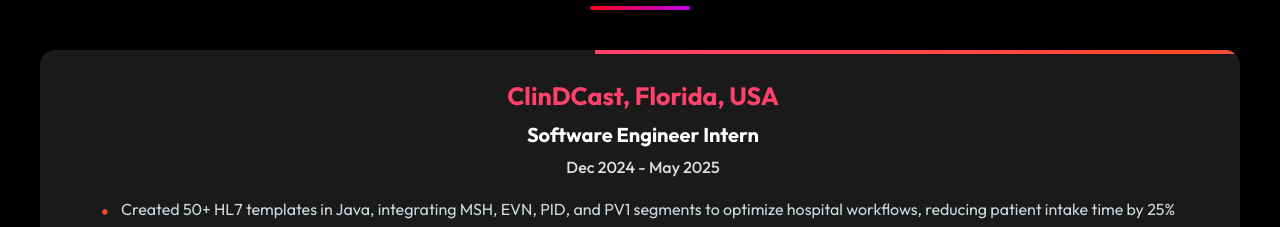
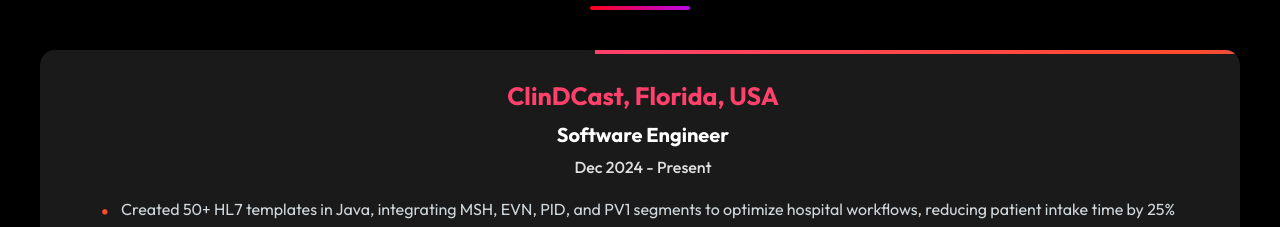
Before and after one commit to valusanikil/portfolio-nikil-valusa, a React (Create React App) app: page / in a window 1280 px wide. Shown: the part 2940-3167 px from the top of the page. Built offline with nearby package versions, Linux system fonts and the light colour scheme.

Commit message:
e changes

```diff
--- a/src/Components/Experience/Experience.js
+++ b/src/Components/Experience/Experience.js
@@ -22,8 +22,8 @@
             <h6>
               <b onClick={clinDCastLink}>ClinDCast, Florida, USA</b>
             </h6>
-            <h4>Software Engineer Intern</h4>
-            <h5>Dec 2024 - May 2025</h5>
+            <h4>Software Engineer</h4>
+            <h5>Dec 2024 - Present</h5>
             <ul>
               <li>
                 Created 50+ HL7 templates in Java, integrating MSH, EVN, PID,
```
